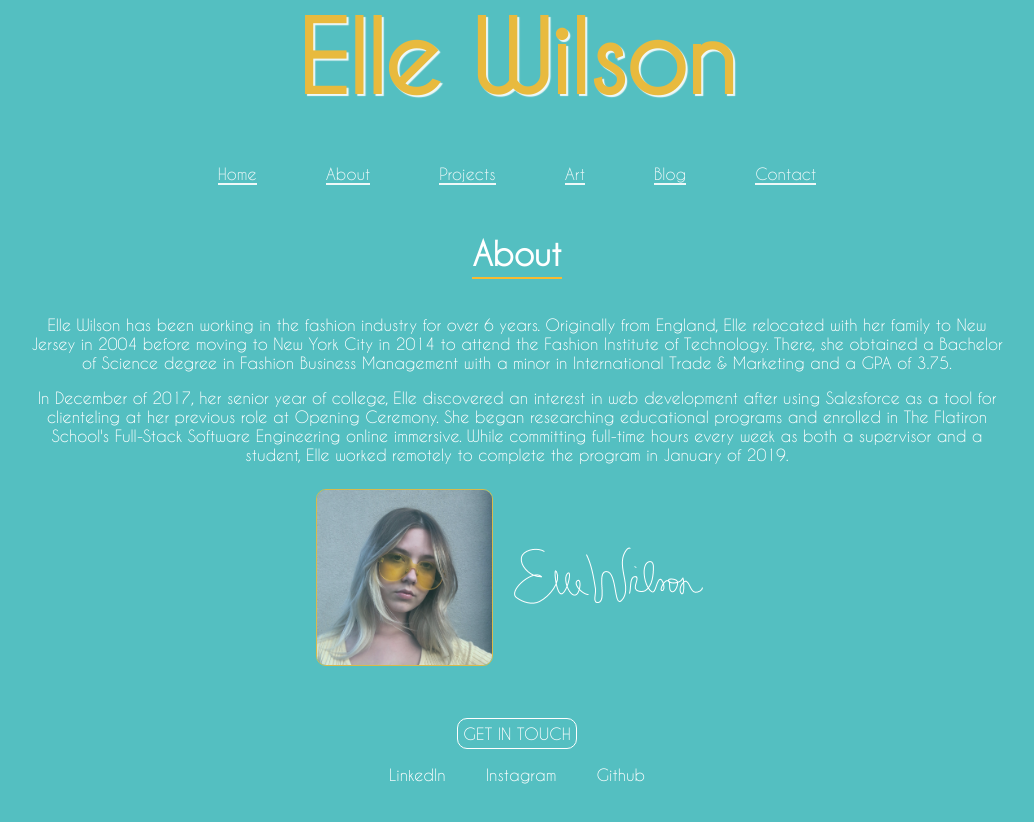
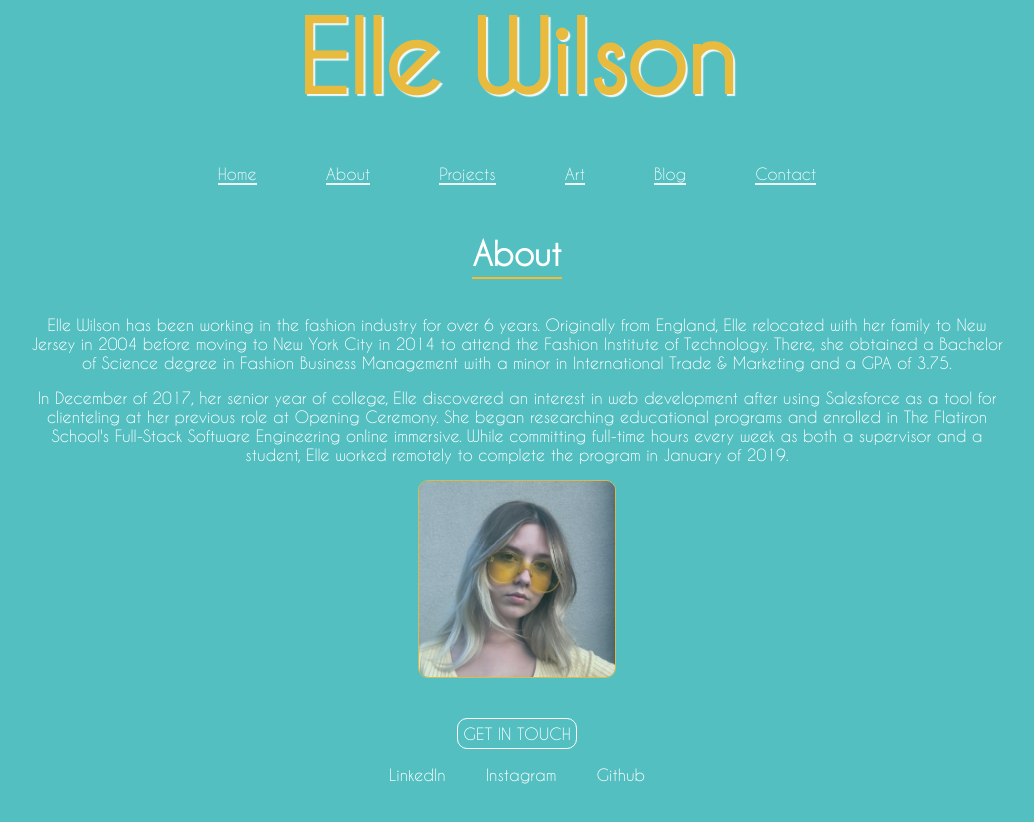
Before and after one commit to ellewilson96/elle-wilson, a React (Create React App) app: page /about in a window 1280 px wide. Shown: the top 822 px of the page, without its empty margins (123-1157 px from the left). Built offline with nearby package versions, Linux system fonts and the light colour scheme.

Commit message:
fix again

```diff
--- a/src/components/About.js
+++ b/src/components/About.js
@@ -23,14 +23,12 @@
             Full-Stack Software Engineering online immersive. While committing full-time hours every week as both a supervisor and a student,
             Elle worked remotely to complete the program in January of 2019.</p>
           </div>
-        <div className="signature">
           <div className="profile-image">
           <img src={profile} alt="me" />
           </div>
           <div className="sign">
           <img src={sign} alt="elle" />
           </div>
-        </div>
     </div>
   )}
 }
--- a/src/styles/About.css
+++ b/src/styles/About.css
@@ -16,25 +16,13 @@
   padding-bottom: 5px;
 }
 
-.sign {
-  margin: auto;
-  vertical-align: middle;
-}
-
 .sign img {
   filter: brightness(0) invert(1);
 }
 
-.signature {
-  display: flex;
-  align-items: center;
-  justify-content: center;
-}
-
 .profile-image img {
-  width: 175px;
+  max-width: 20%;
   opacity: 0.8;
-  margin-top: 5%;
   border-radius: 10px;
   border: 1px solid #f9ba30;
   transition: 0.5s;
```
